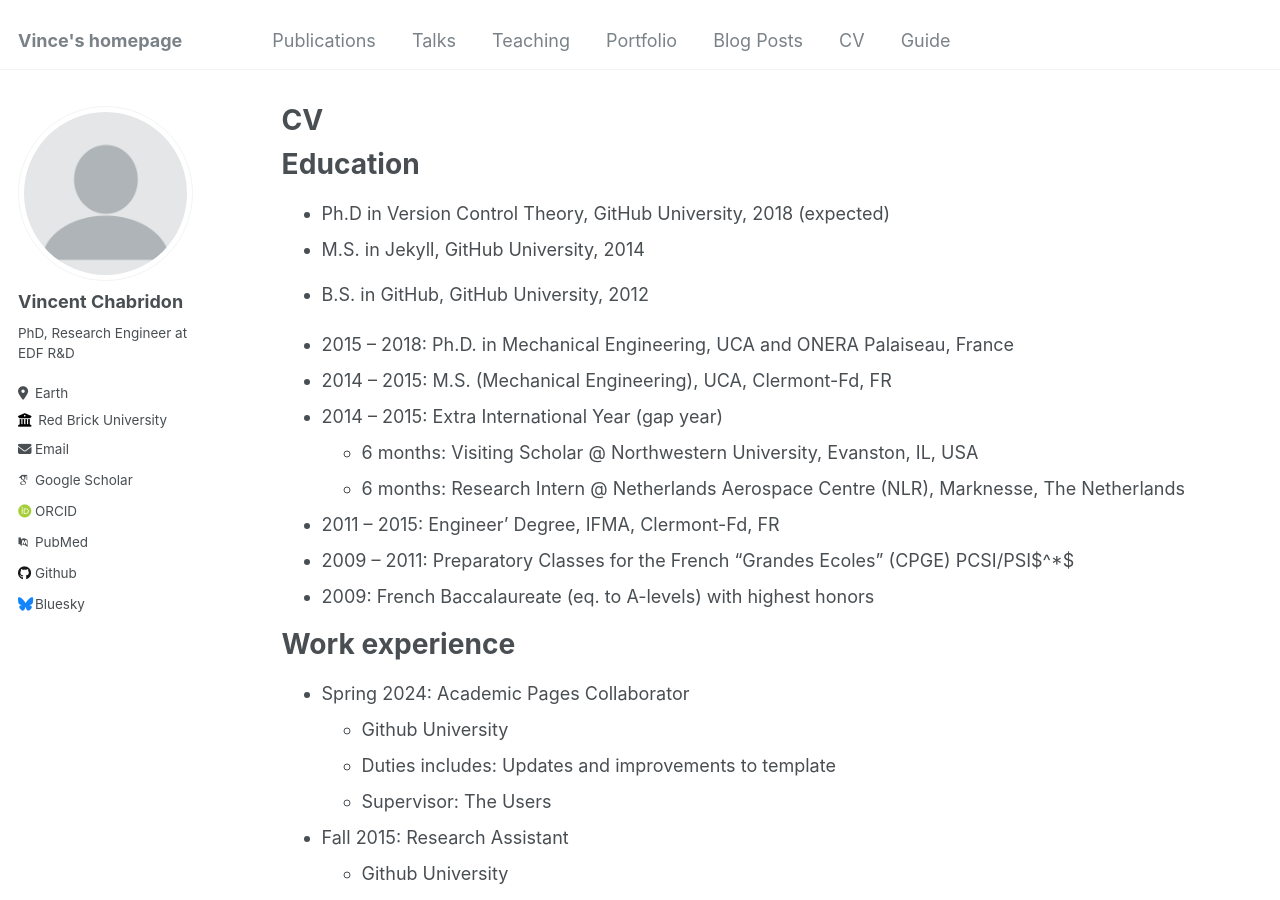
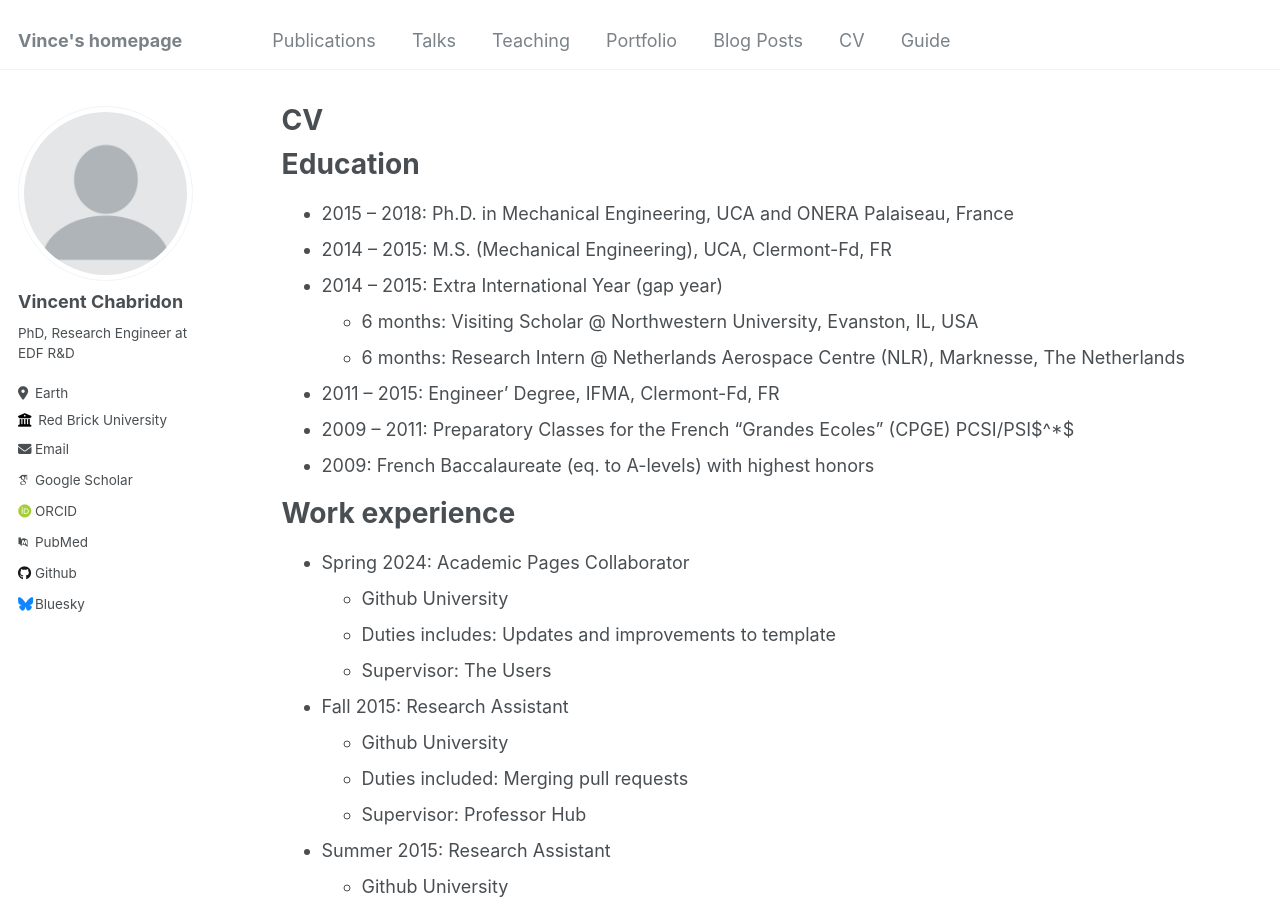
Before and after one commit to vchabri/vchabri.github.io, a Jekyll site: the page built from _pages/cv.md, in a window 1280 px wide and 900 px high. Built offline with Jekyll 4.4.1, drawn with Linux system fonts in a browser that asks for light colours; some web fonts are replaced.

Commit message:
Update cv.md

```diff
--- a/_pages/cv.md
+++ b/_pages/cv.md
@@ -11,10 +11,6 @@ redirect_from:
 
 Education
 ======
-* Ph.D in Version Control Theory, GitHub University, 2018 (expected)
-* M.S. in Jekyll, GitHub University, 2014
-* B.S. in GitHub, GitHub University, 2012
-
 * 2015 – 2018: Ph.D. in Mechanical Engineering, UCA and ONERA Palaiseau, France
 * 2014 – 2015: M.S. (Mechanical Engineering), UCA, Clermont-Fd, FR
 * 2014 – 2015: Extra International Year (gap year)
```
